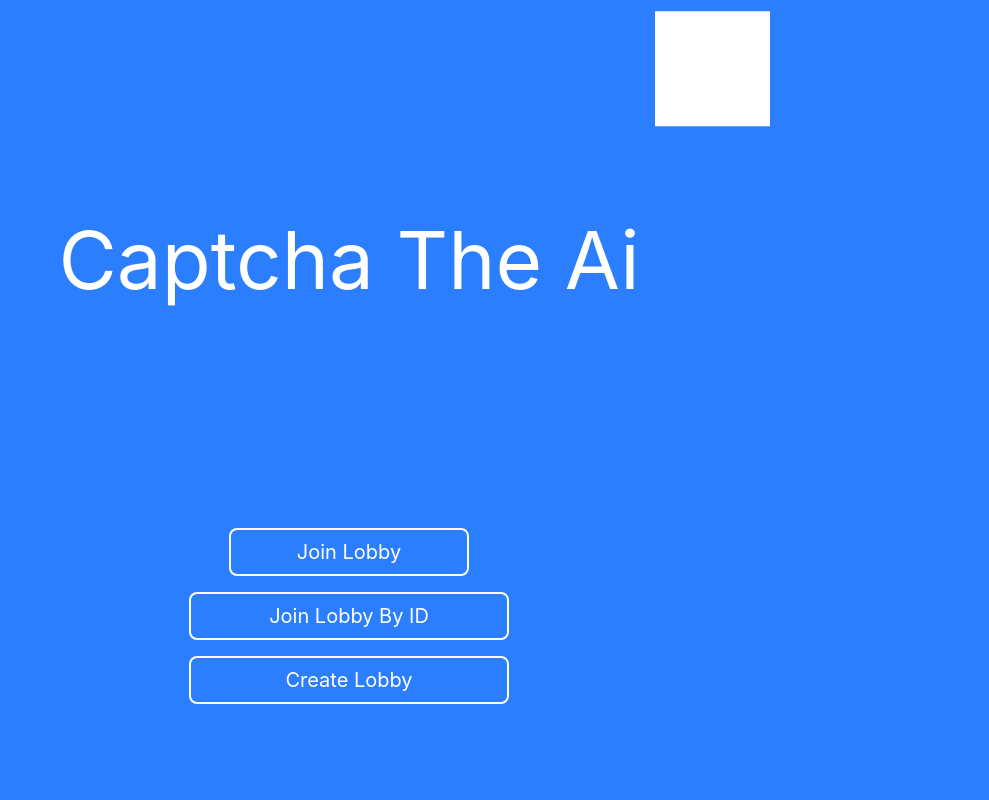
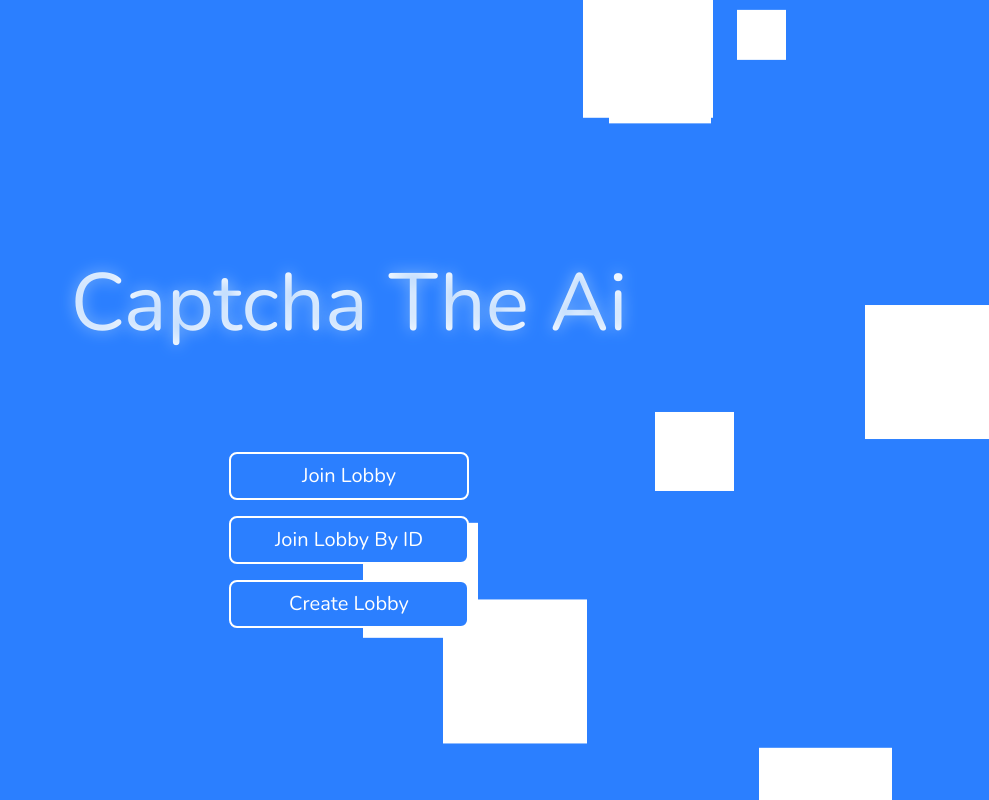
Before and after one commit to alex66160/Captcha-The-Ai, a React (Vite) app in the folder frontend/: page / in a window 1280 px wide. Shown: the whole page, without its empty margins (291-1280 px from the left). Built offline with nearby package versions, Linux system fonts and the light colour scheme.

Commit message:
Finshed background and partially finished home screen #58 #59

```diff
--- a/frontend/index.css
+++ b/frontend/index.css
@@ -1,20 +1,105 @@
+@import url('https://fonts.googleapis.com/css2?family=Nunito:ital,wght@0,200..1000;1,200..1000&display=swap');
 @import "tailwindcss";
 
 
 @keyframes square-animation {
 
  from {
-    transform: translateY(-100vh);
+    transform: translateY(-30vh);
  }
 
  to {
     transform: translateY(100vh);
  }
 
+}
+
+.square-animation {
+    animation: square-animation linear forwards;
+}
+
+
+@keyframes title-animation {
+    0% {
+        background-position: 100%;
+        transform: scale(1.00);
+        text-shadow: 0 0 15px #60a5fa;
+    }
+
+
+
+    50% {
+        transform: scale(1.05);
+        text-shadow: 0 0 15px #ffffff;
+    }
+    100% {
+      background-position: 300%;
+      transform: scale(1.00);
+      text-shadow: 0 0 15px #60a5fa;
+    }
+
+
 
 
 }
 
-.square-animation {
-    animation: square-animation linear 1 forwards;
+.title-animation {
+    background: linear-gradient(
+        110deg,
+        #ffffff 0%,
+        #ffffff 10%,
+        #60a5fa 15%,
+        #ffffff 20%,
+         #ffffff 30%,
+         #60a5fa 40%,
+         #ffffff 50%,
+        #ffffff 100%
+
+
+    );
+
+    background-size: 200%;
+    background-clip: text;
+
+
+    color: transparent;
+
+    animation: title-animation 3s ease-in-out infinite;
 }
+
+@keyframes button-animation {
+    0% {
+        background-position: 100%;
+    }
+
+    100% {
+      background-position: 300%;
+
+    }
+}
+
+.button-animation:hover {
+     background: linear-gradient(
+        110deg,
+        transparent,
+          #60a5fa 0%,
+        #60a5fa 44%,
+        #ffffff 45%,
+        #ffffff 55%,
+        #60a5fa 56%,
+        #60a5fa 100%
+
+
+    );
+
+    background-size: 200%;
+
+
+
+
+    animation: button-animation .5s ease forwards;
+}
+
+body {
+    font-family: "Nunito", sans-serif;
+}
--- a/frontend/src/components/Background.tsx
+++ b/frontend/src/components/Background.tsx
@@ -11,20 +11,20 @@ function Background() {
     const [squares, setSquares] = useState<Square[]>([]);
     useEffect(() => {
         const spawnSquareInterval = setInterval(() => {
-            const size = Math.floor(Math.random() * 10) + 5;
-            const fallDuration = size;
+            const size = Math.random() * 10 + 2;
+            console.log("SIZE: " + size);
+            const fallDuration = 50 / size;
+            console.log("FALL DURATION: " + fallDuration);
             const spawnLocation = Math.random() * 100;
+            // use id so we can remove it properly and so the .map can track squares properly
             const id = crypto.randomUUID();
-            setSquares((prev) => {
-                // if (prev.length === 20) {
-                //     return [
-                //         ...prev.slice(1),
-                //         { size, fallDuration, spawnLocation, id },
-                //     ];
-                // }
-                return [...prev, { size, fallDuration, spawnLocation, id }];
-            });
-        }, 1000);
+            setSquares((prev) => [
+                ...prev,
+                { size, fallDuration, spawnLocation, id },
+            ]);
+
+            // Control how fast the squares spawn, right now it spawn a square every .5 seconds
+        }, 500);
 
         return () => {
             clearInterval(spawnSquareInterval);
@@ -44,7 +44,10 @@ function Background() {
                     }}
                     onAnimationEnd={() => {
                         setSquares((prev) =>
-                            prev.filter((s) => s.id !== square.id),
+                            prev.filter(
+                                (squareFromArray) =>
+                                    squareFromArray.id !== square.id,
+                            ),
                         );
                     }}
                 ></div>
--- a/frontend/src/components/Home.tsx
+++ b/frontend/src/components/Home.tsx
@@ -116,19 +116,37 @@ function Home() {
     };
 
     return (
-        <div className="select-none">
+        <div className="select-none overflow-hidden h-screen w-screen">
             {message && (
                 <div>
                     <button onClick={() => setMessage(null)}></button>
                     <p>{message}</p>
                 </div>
             )}
-            <div className="flex min-h-screen flex-col items-center justify-start">
-                <p className="text-[clamp(1rem,5vh+5vw,5rem)] text-white p-50 ">
+            <div className="flex h-screen flex-col items-center justify-center">
+                <p className="text-[clamp(1rem,5vh+5vw,5rem)] title-animation text-white p-20 ">
                     Captcha The Ai
                 </p>
                 <button
-                    className="text-xl text-white border-white border-2 p-2 m-2 w-1/3 h-1/3 max-w-60 max-h-50 min-w-10 min-h-10 rounded-lg bg-blue-500 hover:bg-blue-300 active:bg-blue-500"
+                    className="
+                    text-xl
+                    text-white
+                    border-white
+                    border-2
+                    p-2
+                    m-2
+                    w-1/3
+                    aspect-[5/1]
+                    max-w-60
+                    max-h-50
+                    min-w-10
+                    min-h-10
+                    rounded-lg
+                    bg-blue-500
+                    hover:scale-[1.05]
+                    button-animation
+                    active:bg-blue-500
+                    transition"
                     onClick={() => {
                         connect(joinRandomLobby);
                     }}
@@ -136,7 +154,26 @@ function Home() {
                     Join Lobby
                 </button>
                 <button
-                    className="text-xl text-white border-white border-2 p-2 m-2 w-80 h-12 rounded-lg bg-blue-500 hover:bg-blue-300 active:bg-blue-500"
+                    className="
+                    text-xl
+                    text-white
+                    border-white
+                    border-2
+                    p-2
+                    m-2
+                    w-1/3
+                    aspect-[5/1]
+                    max-w-60
+                    max-h-50
+                    min-w-10
+                    min-h-10
+                    rounded-lg
+                    bg-blue-500
+                    hover:bg-blue-300
+                    hover:scale-[1.05]
+                    button-animation
+                    active:bg-blue-500
+                    transition"
                     onClick={() => {
                         setDisplayJoinLobbyByIdForm(true);
                         setDisplayCreateLobbyForm(false);
@@ -147,7 +184,26 @@ function Home() {
                     Join Lobby By ID
                 </button>
                 <button
-                    className="text-xl text-white border-white border-2 p-2 m-2 w-80 h-12 rounded-lg bg-blue-500 hover:bg-blue-300 active:bg-blue-500"
+                    className="
+                    text-xl
+                    text-white
+                    border-white
+                    border-2
+                    p-2
+                    m-2
+                    w-1/3
+                    aspect-[5/1]
+                    max-w-60
+                    max-h-50
+                    min-w-10
+                    min-h-10
+                    rounded-lg
+                    bg-blue-500
+                    hover:bg-blue-300
+                    hover:scale-[1.05]
+                    button-animation
+                    active:bg-blue-500
+                    transition"
                     onClick={() => {
                         setDisplayCreateLobbyForm(true);
                         setDisplayJoinLobbyByIdForm(false);
@@ -160,7 +216,7 @@ function Home() {
             </div>
 
             {displayJoinLobbyByIdForm && (
-                <div className="fixed flex inset-0 z-50 justify-center items-center">
+                <div className="fixed flex inset-0 z-50 justify-center items-center bg-white">
                     <form
                         className="border"
                         onSubmit={(event) => {
```
